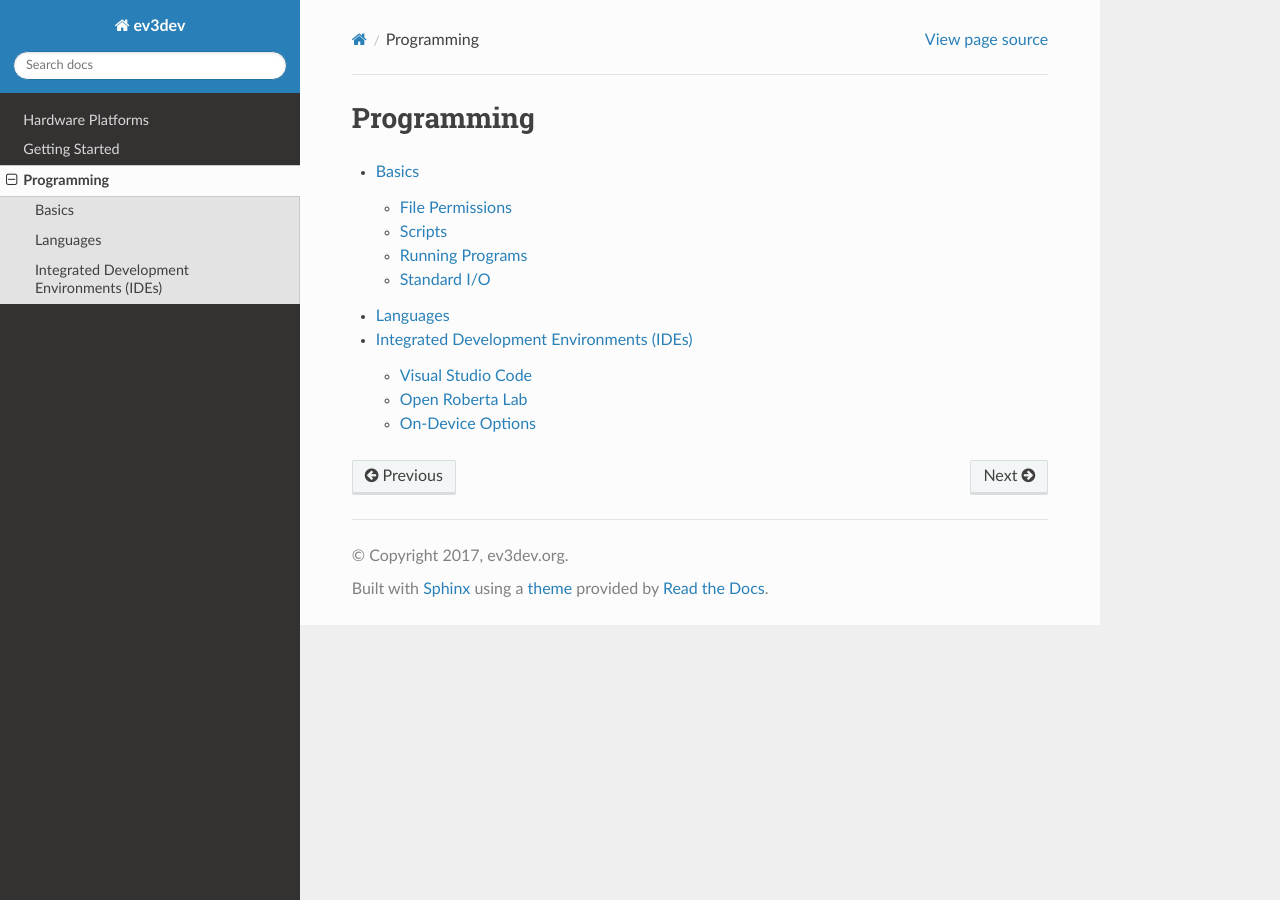
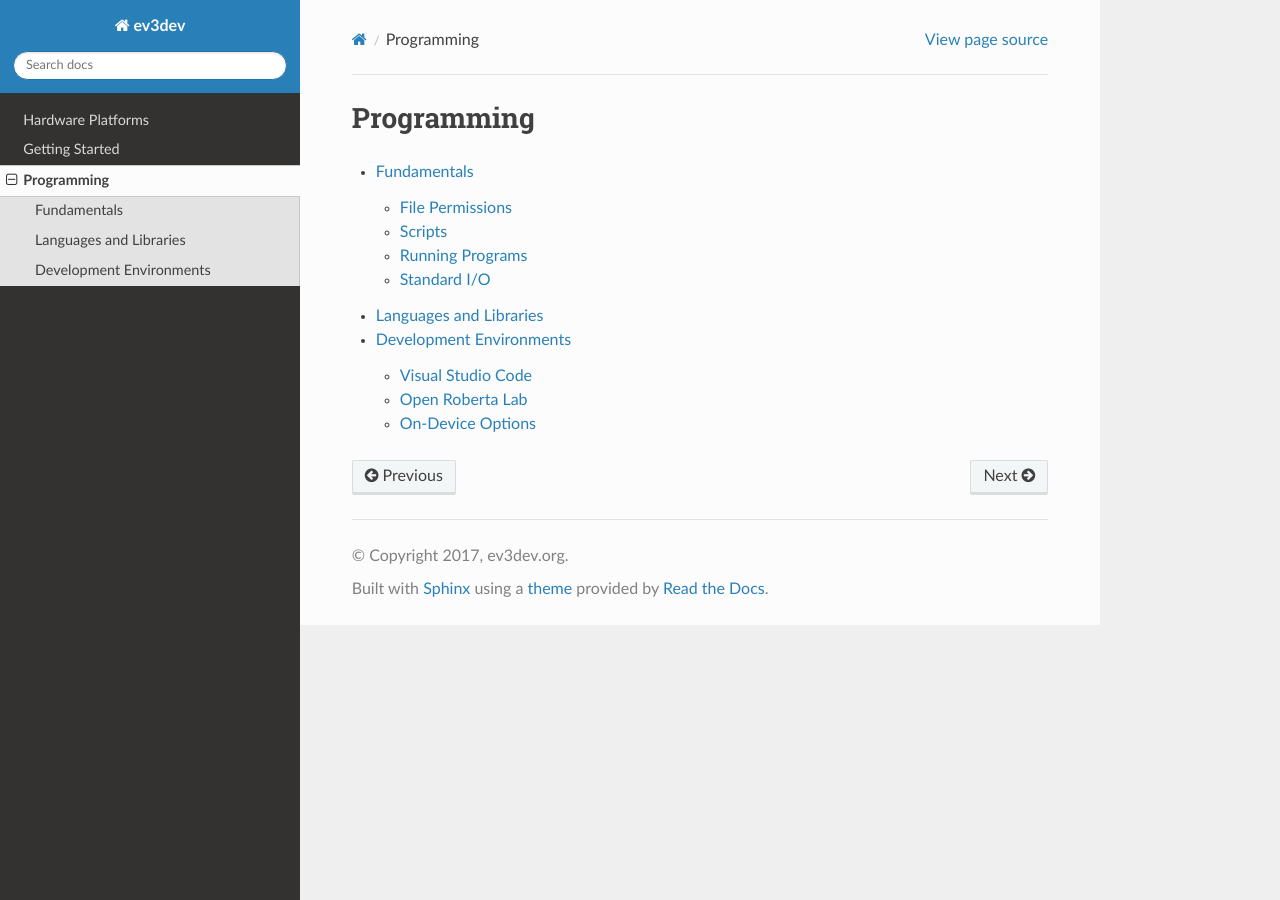
Before and after one commit to ev3dev/ev3dev, a Sphinx documentation site: the page built from docs/programming/index.rst, in a window 1280 px wide. Built offline with Sphinx 7.4.7 and the Read the Docs theme 2.0.0, drawn with Linux system fonts in a browser that asks for light colours.

Commit message:
rename some programming title
makes the TOC look like there was some actual planning (we won't tell anyone there really wasn't).

```diff
--- a/docs/programming/basics.rst
+++ b/docs/programming/fundamentals.rst
@@ -1,6 +1,6 @@
-======
-Basics
-======
+============
+Fundamentals
+============
 
 The following information applies to all programming languages. These are the
 basic things you need to know to create and run programs on ev3dev.
--- a/docs/programming/ides.rst
+++ b/docs/programming/ides.rst
@@ -1,6 +1,6 @@
-==========================================
-Integrated Development Environments (IDEs)
-==========================================
+========================
+Development Environments
+========================
 
 `Visual Studio Code <vscode>`_ + the `ev3dev browser extension <ev3dev-browser>`_
 is the officially supported programming environment for ev3dev. There are plenty
--- a/docs/programming/index.rst
+++ b/docs/programming/index.rst
@@ -5,6 +5,6 @@ Programming
 .. toctree::
     :maxdepth: 2
 
-    basics
+    fundamentals
     languages
     ides
--- a/docs/programming/languages.rst
+++ b/docs/programming/languages.rst
@@ -1,5 +1,5 @@
-=========
-Languages
-=========
+=======================
+Languages and Libraries
+=======================
 
 .. todo:: Migrate information from http://www.ev3dev.org/docs/programming-languages/
```
